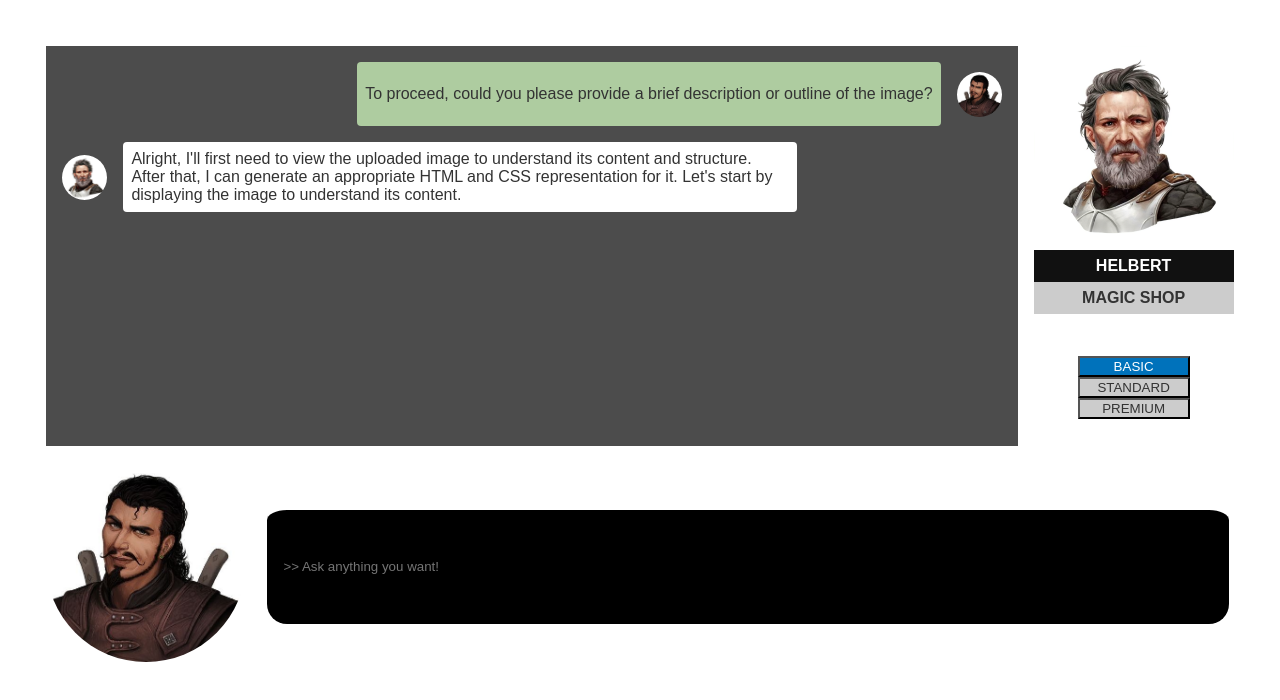
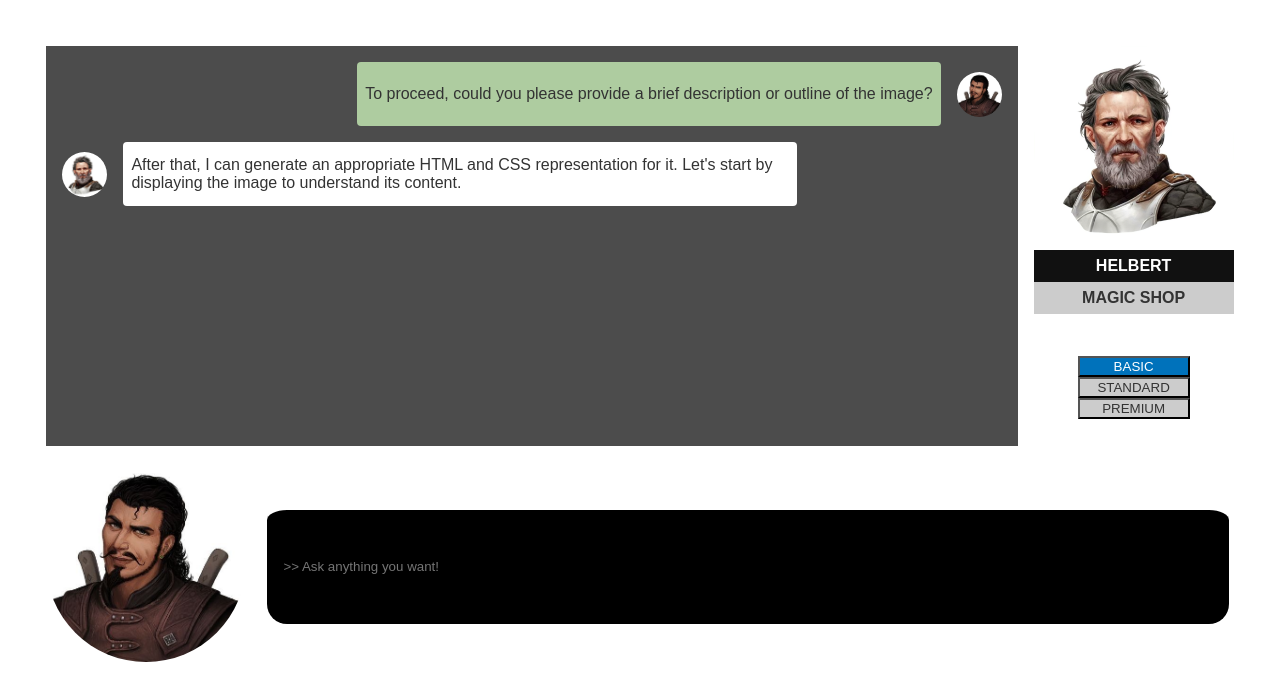
Before and after one commit to neekoh15/fiverrApps, a plain HTML site: page index.html in a window 1280 px wide. Drawn offline with Linux system fonts and the light colour scheme; files whose address does not match are found by name.

Commit message:
Update index.html

```diff
--- a/index.html
+++ b/index.html
@@ -20,7 +20,7 @@
 
           <div class="bot-response">
             <img src="img/NPC.jpg" style="width: 45px; height: 45px;border-radius: 45px;">
-            <div class="b-contenido">Alright, I'll first need to view the uploaded image to understand its content and structure. After that, I can generate an appropriate HTML and CSS representation for it.
+            <div class="b-contenido"> After that, I can generate an appropriate HTML and CSS representation for it.
               Let's start by displaying the image to understand its content.</div>
             </div>
         </div>
```
